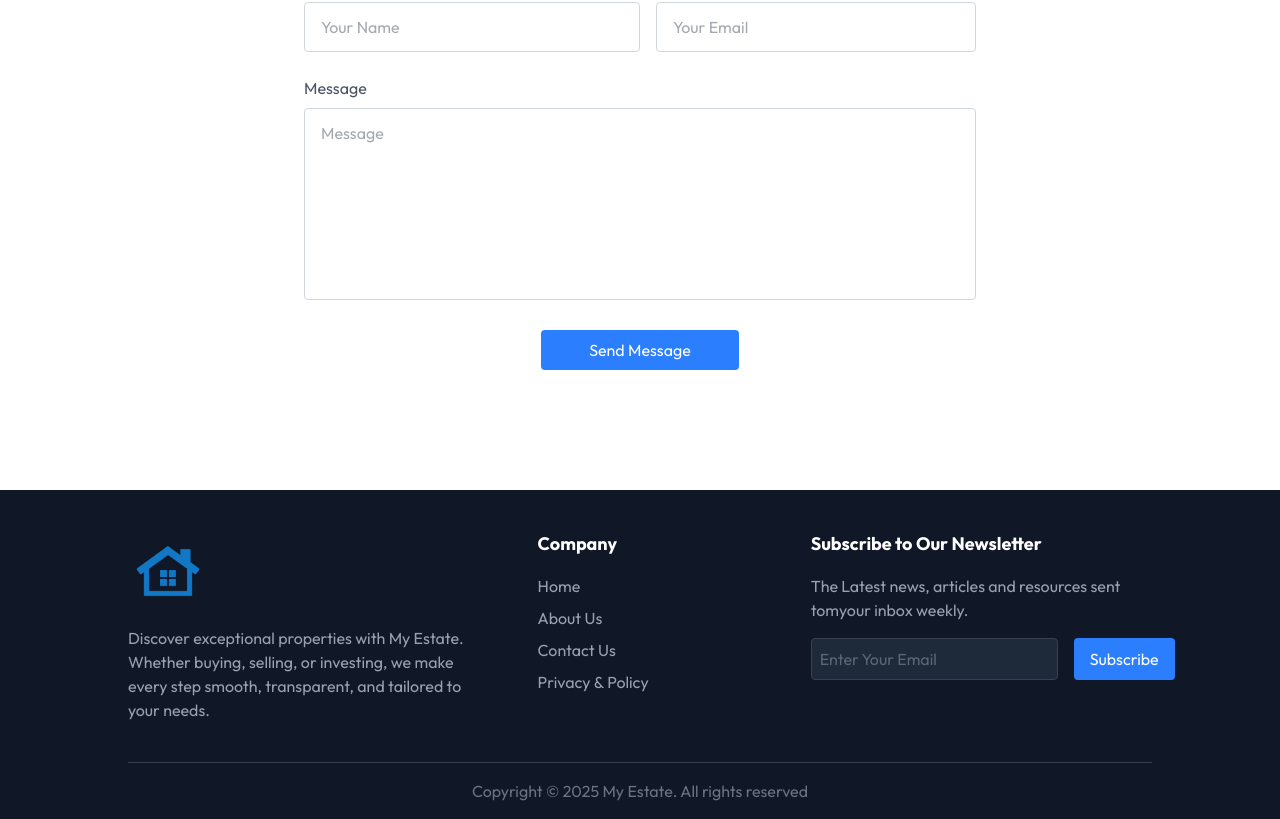
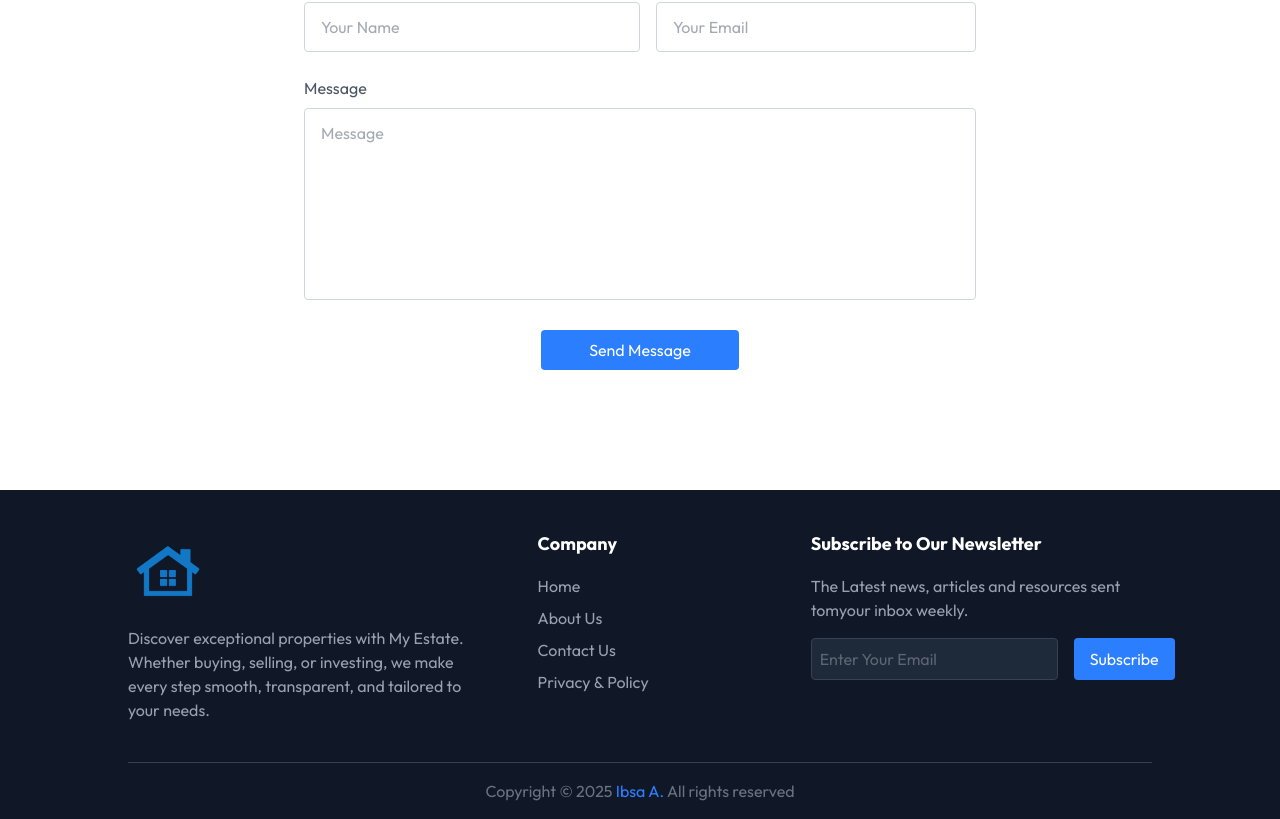
Before and after one commit to ibsa-a1/My-Estate, a React (Vite) app: page / in a window 1280 px wide. Shown: the part 3936-4755 px from the top of the page. Built offline with nearby package versions, Linux system fonts and the light colour scheme; a web font is replaced by a local one.

Commit message:
Footer Update

```diff
--- a/src/components/Footer.jsx
+++ b/src/components/Footer.jsx
@@ -56,7 +56,16 @@
         </div>
       </div>
       <div className="border-t border-gray-700 py-4 mt-10 text-center text-gray-500">
-        Copyright &copy; 2025 My Estate. All rights reserved
+        Copyright &copy; 2025{" "}
+        <a
+          href="https://www.linkedin.com/in/ibsa-abera-37b6a2333/"
+          className="text-blue-500 hover:underline"
+          target="_blank"
+          rel="noopener noreferrer"
+        >
+          Ibsa A.
+        </a>{" "}
+        All rights reserved
       </div>
     </div>
   );
```
